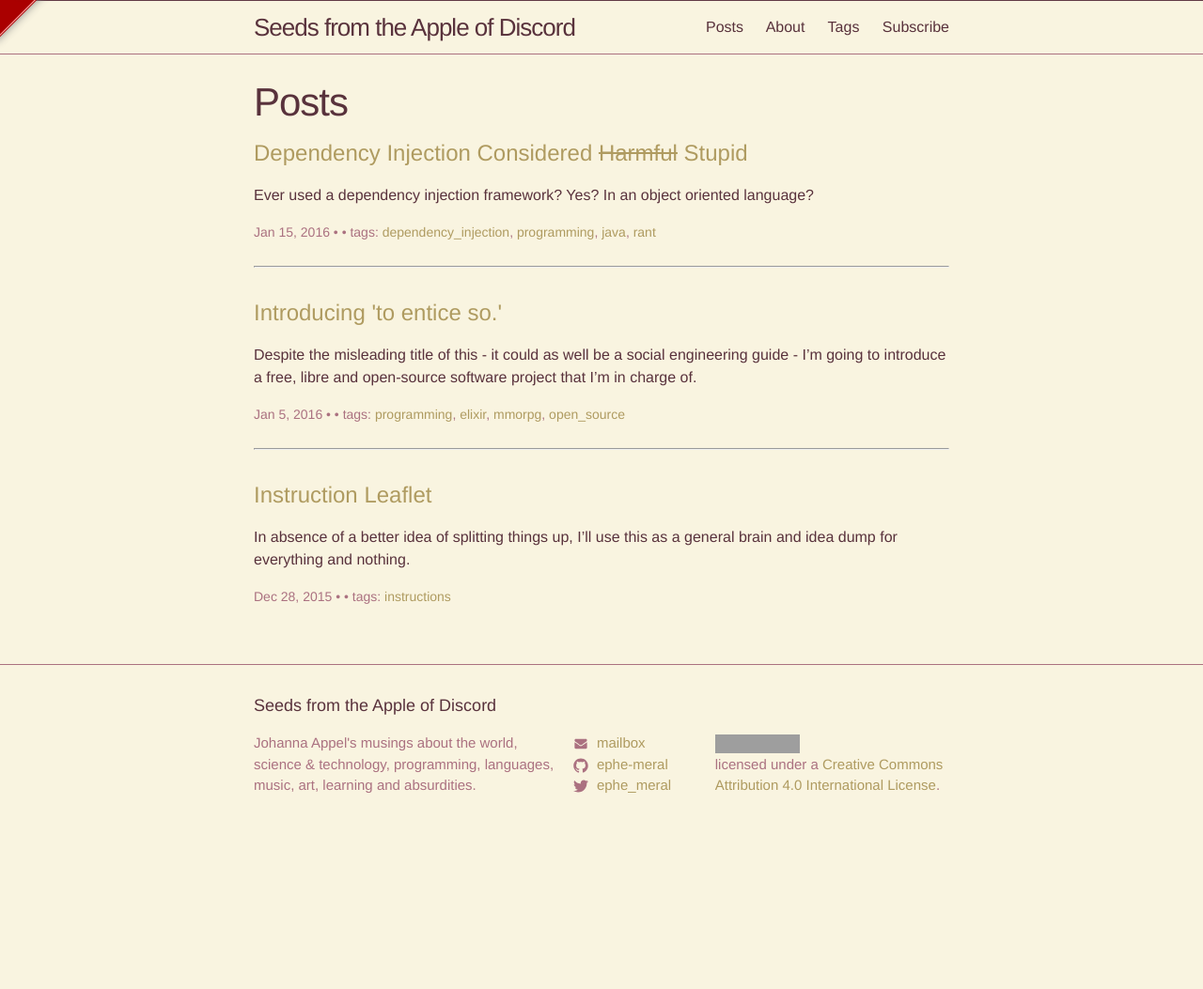
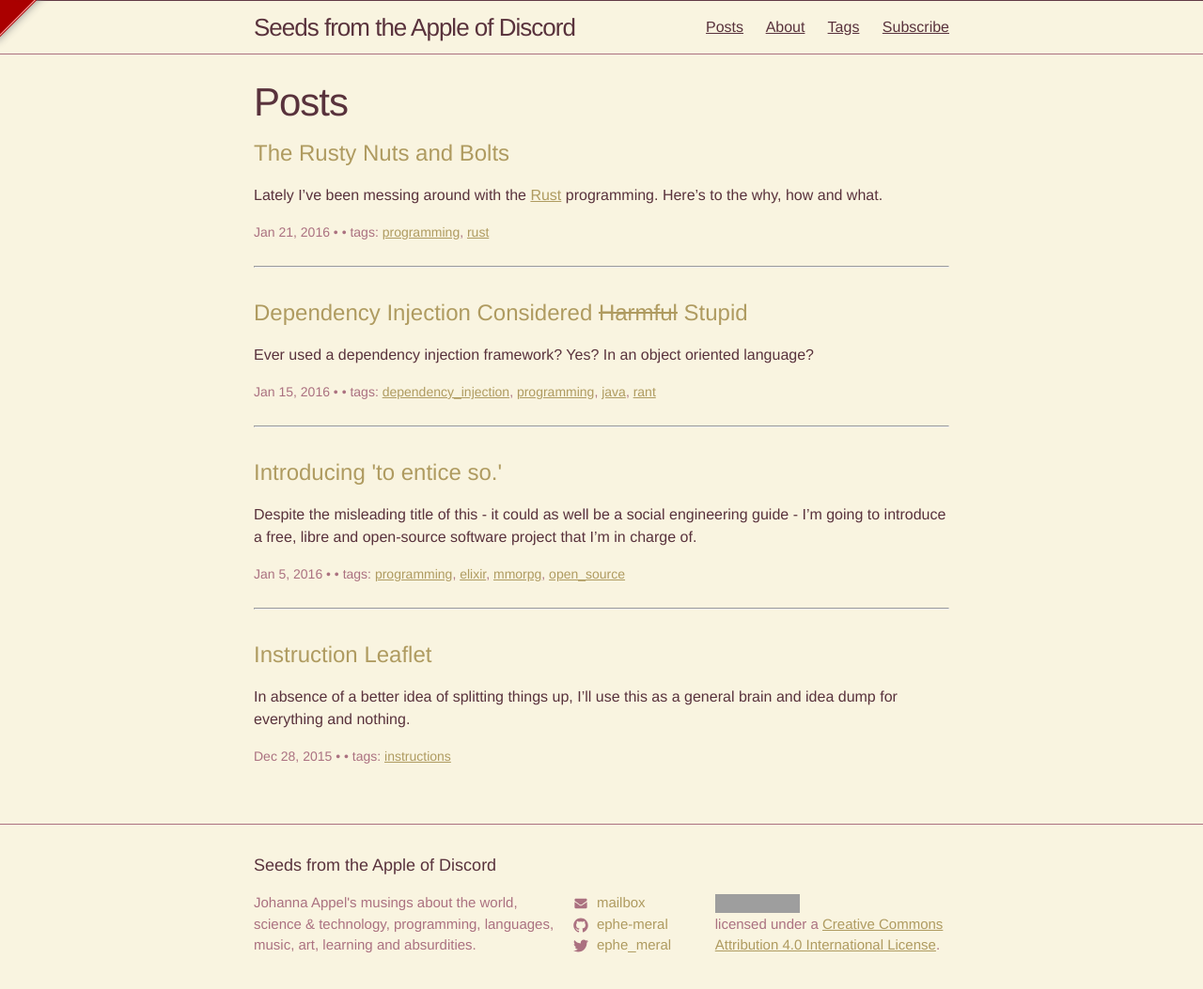
Before and after one commit to ephe-meral/ephe-meral.github.io, a Jekyll site: the page built from index.html, in a window 1280 px wide, cut to the strip 104-1182 px from the top of the page. Shown: the top 1053 px of the strip at 94% size. Built offline with Jekyll 4.4.1, drawn with Linux system fonts in a browser that asks for light colours; comment, search, counter and statistics services are not loaded; before the commit the page ends 1012 px from its top, so only the background shows below that; some of the changed lines change nothing that is shown; grey boxes are pictures that could not be loaded.

Commit message:
add new post, slightly change link styling

````diff
--- /dev/null
+++ b/_posts/2016-01-22-the-rusty-nuts-and-bolts.markdown
@@ -0,0 +1,96 @@
+---
+layout: post
+title: "The Rusty Nuts and Bolts"
+date: 2016-01-22T00:00:34+01:00
+tags:
+- programming
+- rust
+---
+Lately I've been messing around with the [Rust](https://www.rust-lang.org/) programming. Here's to the why, how and what.
+
+<!--more-->
+
+**Some context first though:** I recently decided to refresh and build up my math skills, since the education at my former uni was rather practically oriented and also some time ago already. Additionally, I felt like I'm lacking some of the challenges of discovering and understanding new concepts, particularily the more abstract ones.<br/>
+It's true that as a Scala developer I usually face new language or framework related hurdles on a daily basis, but thats a totally different level. It's not as exciting to fix a bug compared to finally getting the hang of some category theory topic.
+
+However, just reading and understanding maths books is actually a rather dull activity. The real magic happens when you're able to apply this new knowledge onto some kind of example. Thats why I came up with the idea of simply trying to implement the concepts of my books as a small library - which is also a rather great opportunity to try out a new programming language!
+
+### The use case for Rust
+
+Rust claims to be a both system-level and memory-safe language. This means that you should have the ability to take full control of your hardware (you can even write operating systems) while still maintaining some principles that keep you from shooting yourself in the leg with memory related issues.
+
+Why is this interesting? After all, you can have something very similar with managed C++ or the like.<br/>
+The difference is that Rust doesn't rely on garbage collection. The language is designed in such a way that it takes the complexity of manual runtime memory management and embeds it into compile-time compiler-checked features. Essentially, it forces you to write code in a way that will prevent memory leaks, data races, accessing of freed resources and so on.
+
+Now, _usually_ I'm very comfortable with garbage-collected languages. However, I _do_ know about the additional overhead and non-determinism caused by the GC. Systems like the latter are also one of the main reasons why software that needs to be of really high-performance is not written in e.g. Java. Wouldn't it be great, then, to have a language that *enforces* the same level of safety that a managed language has, but doesn't come with the additional overhead of it at runtime?<br/>
+All of this, by the way, is combined with an extensive type system and many features you'd find in functional programming languages.
+
+### My use case
+
+So, on I went with happily implementing some basic matrix operations in Rust for my [brand new library](https://github.com/ephe-meral/halcyon) (or 'crate' in Rust parlance). And, immediately I got stuck fighting with the compiler... partly because I was not obeying Rusts rules, and partly because I apparently hit a current language limit.
+
+Consider the following implementation of matrix multiplication independent of the dimension:
+
+```rust title: "(Don't) Try This At Home"
+fn multiply(mat_a: &[[f32]], mat_b: &[[f32]]) -> &[[f32]] {
+    let dim_i = mat_a.len();
+    let dim_k = mat_b.len();
+    let dim_j = mat_b[0].len();
+    let mut result = [[0.0; dim_j]; dim_i]; // nope. array sizes need to be const
+
+    for i in 0..dim_i { for j in 0..dim_j { for k in 0..dim_k {
+        result[i][j] += mat_a[i][k] * mat_b[k][j];
+    }}}
+
+    &result
+}
+```
+
+This won't compile. First of all, the function 'borrows' two pointers to matrices and returns another one. Here, Rust can't infer the time  that we need these references to be alive, which is part of the [ownership](https://doc.rust-lang.org/book/ownership.html)/[lifetime](https://doc.rust-lang.org/book/lifetimes.html) semantics. We can fix that by introducing an explicit lifetime variable:
+
+```rust title: "Fixing the Header"
+fn multiply<'a>(mat_a: &'a [[f32]], mat_b: &'a [[f32]]) -> &'a [[f32]] {
+    // ...
+```
+
+Now, another problem is the `&'a [[f32]]` style of declaring a two-dimensional array slice. An array slice is a pointer to a part of a statically sized array. The compiler has some trouble defining a type like that though, so we cannot use `.len()` on the variables later on. For comparison: We could without a problem call `.len()` on an array slice defined like `&'a [f32]`.
+
+But let's ignore that problem for now. I don't really care for arbitrary array slices... What I actually want is to accept an array directly and pattern match on the deconstructed array size. The declaration for an array goes like this: `[T; N]` where `T` is the type of the elements of the array, and `N` is the size. What I'd like to do is something more like this:
+
+```rust title: "If Only..."
+fn multiply<I, J, K>(mat_a: [[f32; K]; I], mat_b: [[f32; J]; K]) -> [[f32; J]; I] {
+    // ...
+```
+
+With this approach we could also drop all the `.len()` calls, since theoretically the sizes would all be known at compile time. E.g. the loop's arguments `dim_i` etc. could be filled with `I`, `J` and `K` instead, as if these were variables in a macro that will be replaced when it gets called.
+
+Speaking of which, to implement this with arbitrary array sizes I finally put the precision tools away and took the sledgehammer: [Rust Macros](https://doc.rust-lang.org/book/macros.html). To implement this multiplication I simply insert a sub-scope that does the whole thing for us in-line, roughly like so:
+
+```rust title: "Taking the Sledgehammer"
+macro_rules! multiply {
+    ($mat_a:ident: [$dim_i:expr, $dim_k1:expr], $mat_b:ident: [$dim_k2:expr, $dim_j:expr]) => {{
+        assert_eq!($dim_k1, $dim_k2);
+        let mut res = mat![$dim_i, $dim_j];
+        for i in 0..$dim_i { for j in 0..$dim_j { for k in 0..$dim_k1 {
+            res[i][j] += $mat_a[i][k] * $mat_b[k][j];
+        }}}
+        res
+    }}
+}
+```
+
+That way, we still have to give the dimensions explicitly, but thats OK in my opinion. The macro can be invoked with a special syntax:
+
+```rust title: "Well, It Does the Job"
+let a = [[0.3, 1.2], // ...
+let a = [[7.0, 3.1], // ...
+let result = mul!(a: [3, 2], b: [2, 2])
+```
+
+As always with macros: Don't use macros - they're like abstractions and we don't use abstractions. Well, only if we must. In this case we do, until Rust implements something like arbitrating over the array size.
+
+### Conclusion
+
+All in all, it's an interesting language. It has loads of concepts that I think are going in the right direction of control _AND_ safety. After the tiny bits and pieces (nuts and bolts) that I saw of this, I think I'll keep it in mind for when a fast system-level language is needed and C is not an option.
+
+By the way, with the given example I didn't want to complain about the language. It was just to illustrate my own first steps with Rust, and how quickly I hit borders.
--- a/_sass/_base.scss
+++ b/_sass/_base.scss
@@ -92,7 +92,7 @@ h1, h2, h3, h4, h5, h6 {
  */
 a {
     color: $brand-color;
-    text-decoration: none;
+    text-decoration: underline;
 
     &:visited {
         color: darken($brand-color, 15%);
--- a/_sass/_layout.scss
+++ b/_sass/_layout.scss
@@ -18,6 +18,7 @@
     letter-spacing: -1px;
     margin-bottom: 0;
     float: left;
+    text-decoration: none;
 
     &,
     &:visited {
@@ -113,6 +114,11 @@
 .social-media-list {
     list-style: none;
     margin-left: 0;
+
+  a {
+    text-decoration: none;
+	}
+
   .username {
     padding-left: 5px;
   }
@@ -196,6 +202,7 @@
 .post-link {
     display: block;
     font-size: 24px;
+    text-decoration: none;
 }
 
 
````
